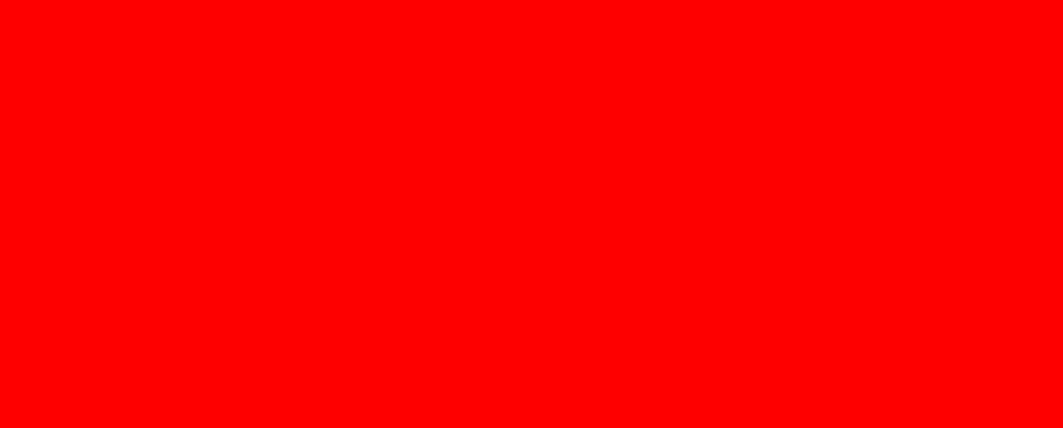
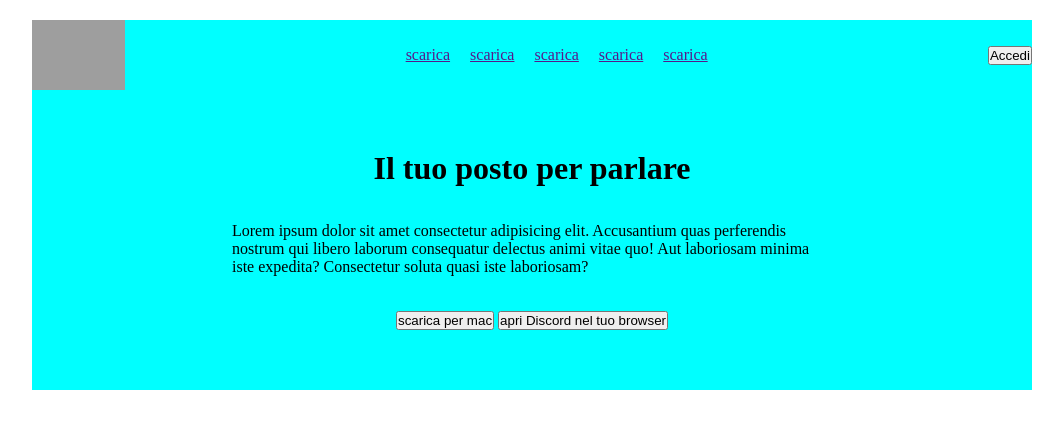
Before and after one commit to gautr0n/htmlcss-struttura-discord, a plain HTML site: page index.html in a window 1280 px wide. Shown: the whole page, without its empty margins (108-1171 px from the left). Drawn offline with Linux system fonts and the light colour scheme; grey boxes are pictures that could not be loaded.

Commit message:
struttura header

```diff
--- a/css/style.css
+++ b/css/style.css
@@ -5,5 +5,34 @@
 }
 
 body{
-    background-color: red;
+    width: 1000px;
+    margin: 20px auto;
 }
+
+header{
+    background-color: aqua;
+}
+
+.row{
+    display: flex;
+    align-items: center;
+    justify-content: space-between;
+}
+
+.column{
+    display: flex;
+    flex-flow: column;
+    align-items: center;
+    justify-content: space-between;
+    padding: 60px 200px;
+    min-height: 300px;
+}
+
+.nav-bar{
+    margin: 0px 10px;
+}
+
+#logo{
+    height: 70px;
+    width: auto;
+}
--- a/index.html
+++ b/index.html
@@ -11,6 +11,25 @@
 
     <header>
 
+        <div class="row">
+            <img id="logo" src="https://th.bing.com/th/id/R.8a4688f4c5f7e804ff1e6387fcd1511d?rik=fGWufinApe4yng&pid=ImgRaw&r=0" alt="logo">
+            <div class="row">
+                <a class="nav-bar" href="">scarica</a>
+                <a class="nav-bar" href="">scarica</a>
+                <a class="nav-bar" href="">scarica</a>
+                <a class="nav-bar" href="">scarica</a>
+                <a class="nav-bar" href="">scarica</a>
+            </div>
+            <button class="log-in">Accedi</button>
+        </div>
+        <div class="column">
+            <h1>Il tuo posto per parlare</h1>
+            <p>Lorem ipsum dolor sit amet consectetur adipisicing elit. Accusantium quas perferendis nostrum qui libero laborum consequatur delectus animi vitae quo! Aut laboriosam minima iste expedita? Consectetur soluta quasi iste laboriosam?</p>
+            <div >
+                <button>scarica per mac</button>
+                <button>apri Discord nel tuo browser</button>
+            </div>
+        </div>
     </header>
 
     <main>
```
